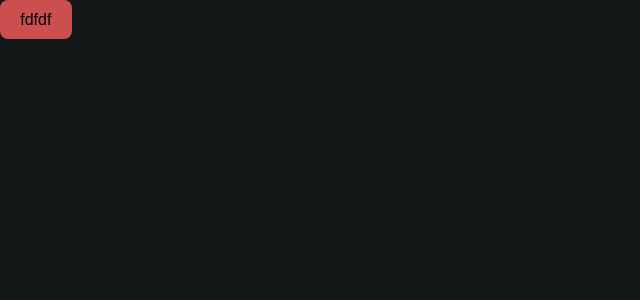
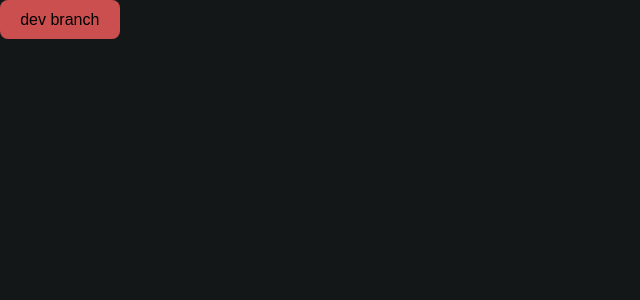
Before and after one commit to lojaaaaa/notes, a React (Vite) app: page / in a window 1280 px wide. Shown: the top 300 px of the page, without its empty margins (0-640 px from the left). Built offline with nearby package versions, Linux system fonts and the light colour scheme.

Commit message:
create develop branch

```diff
--- a/src/App.tsx
+++ b/src/App.tsx
@@ -3,7 +3,7 @@ function App() {
 
   return (
     <>
-      <button>fdfdf</button>
+      <button>dev branch</button>
     </>
   )
 }
```
